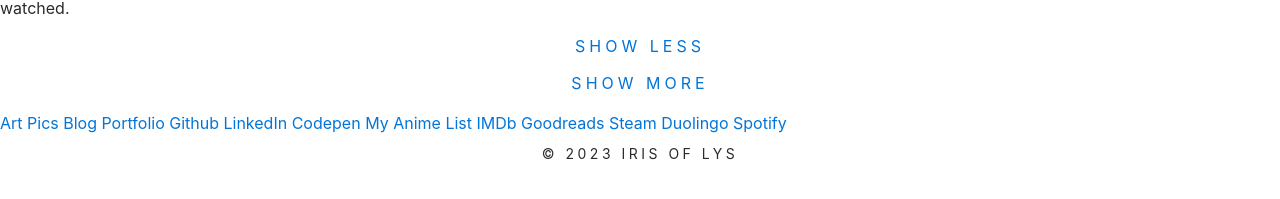
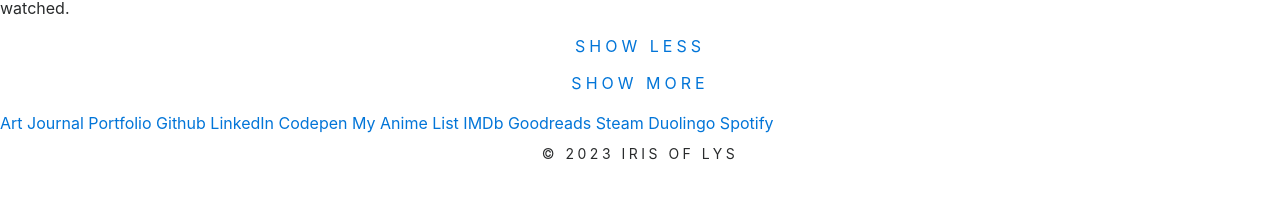
Before and after one commit to lizberberena/old-links, a Jekyll site: the page built from index.html, in a window 1280 px wide. Shown: the part 499-698 px from the top of the page. Built offline with Jekyll 4.4.1, drawn with Linux system fonts in a browser that asks for light colours; nearby versions of some CDN libraries; the list of posts is cut into pages by our own code.

Commit message:
Update default.html

```diff
--- a/_layouts/default.html
+++ b/_layouts/default.html
@@ -61,8 +61,8 @@ data-config="{'skin':'skins/aquaPink/skin.css','volume':50,'autoplay':false,'shu
             <!--<p style="text-align:center;line-height: 135%;letter-spacing: 0.25em;text-transform: uppercase;">Status: Made New Art Website!</p>-->
             <a id="theme-toggle" class="desktop" onclick="modeSwitcher()"></a>
             <a href="/art" class="link">Art</a>
-            <a href="/pics" class="link">Pics</a>
-            <a href="/blog" class="link">Blog</a>
+            <!--<a href="/pics" class="link">Pics</a>-->
+            <a href="/blog" class="link">Journal</a>
             <a href="/" class="link" target="_blank">Portfolio</a>
             <a href="https://github.com/irisoflys" class="link" target="_blank">Github</a>
             <a href="https://linkedin.com/in/irisoflys" class="link" target="_blank">LinkedIn</a>
```
